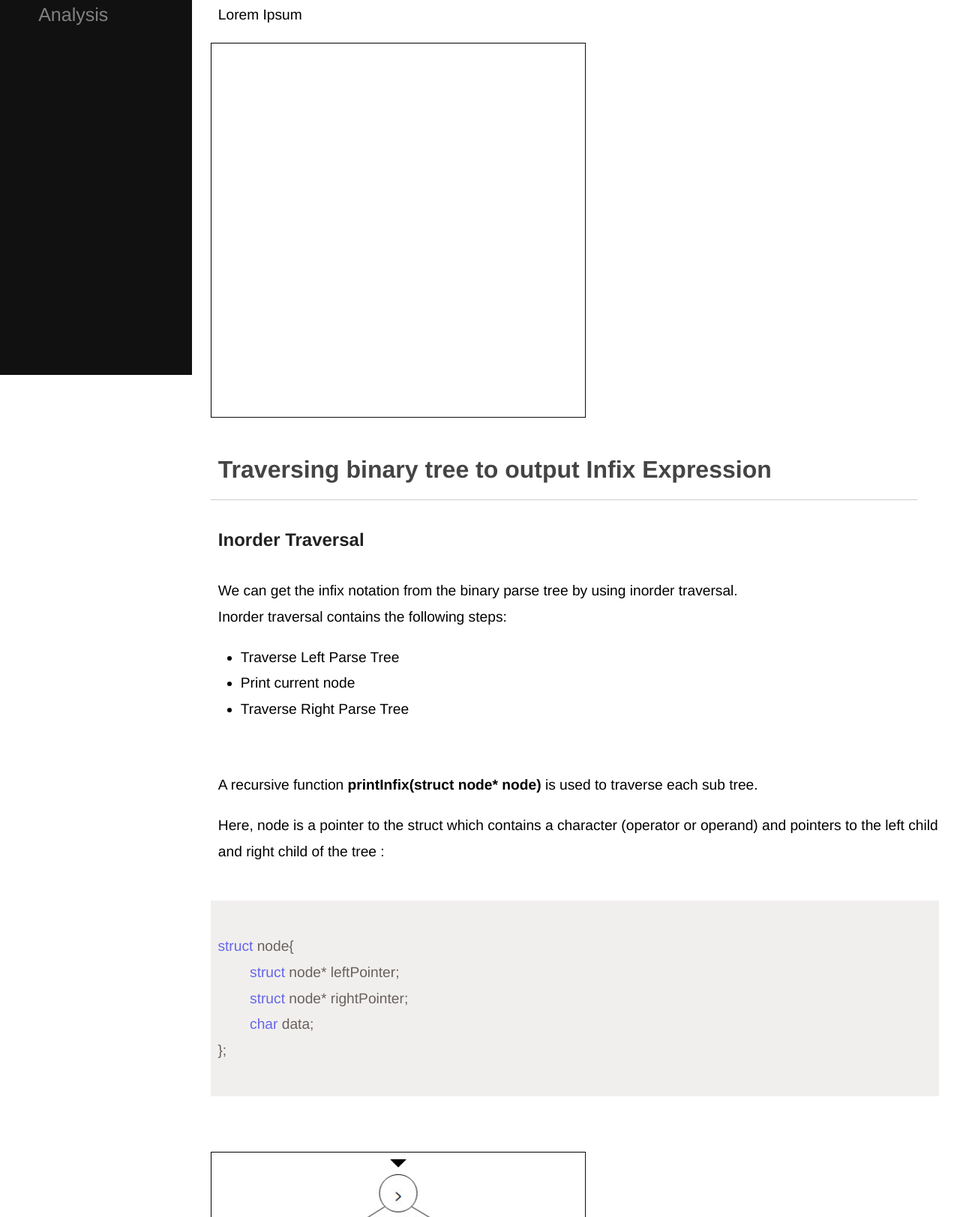
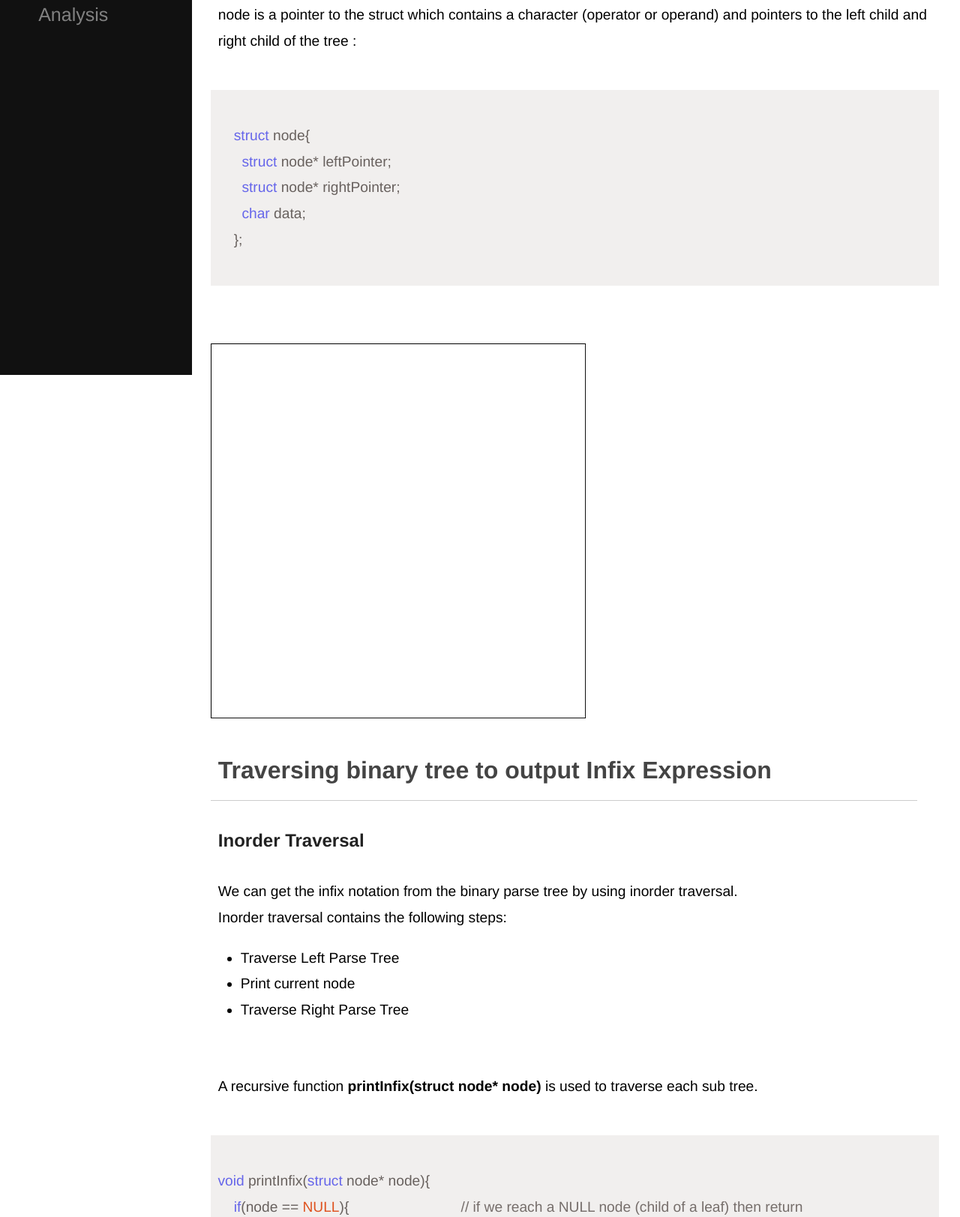
Before and after one commit to BigBang0072/LogicAssignment, a plain HTML site: page Documentation/index.html in a window 1280 px wide. Shown: the part 360-1983 px from the top of the page at 75% size. Drawn offline with Linux system fonts and the light colour scheme.

Commit message:
additions to html

```diff
--- a/Documentation/index.html
+++ b/Documentation/index.html
@@ -27,7 +27,18 @@
 
   <h1 id="binaryTree">Converting Postfix Expression into a rooted Binary Parse Tree</h1>
   <p>
-  	Lorem Ipsum
+    node is a pointer to the struct which contains a character (operator or operand) and pointers to the left child and right child of the tree :
+  </p>
+  <p>
+  	  <pre>
+        <code>
+    struct node{
+      struct node* leftPointer;
+      struct node* rightPointer;
+      char data;
+    };
+        </code>
+      </pre>
   </p>
   <img src="maketree.gif" height="500px" width="500px" alt="Tree animation">
 
@@ -46,16 +57,17 @@
   <p>
   	A recursive function <b>printInfix(struct node* node)</b> is used to traverse each sub tree.<br>
   </p>
-  <p>
-  	Here, node is a pointer to the struct which contains a character (operator or operand) and pointers to the left child and right child of the tree :
-  </p>
+
   <pre>
   	<code>
-struct node{
-	struct node* leftPointer;
-	struct node* rightPointer;
-	char data;
-};
+void printInfix(struct node* node){
+    if(node == NULL){                            // if we reach a NULL node (child of a leaf) then return
+        return;
+    }
+    printInfix(node->leftPointer);           // traverse left subtree
+    printf("%c ", node->data);               // print Current node data
+    printInfix(node->rightPointer);        // traverse right subtree
+}
   	</code>
   </pre>
 
```
